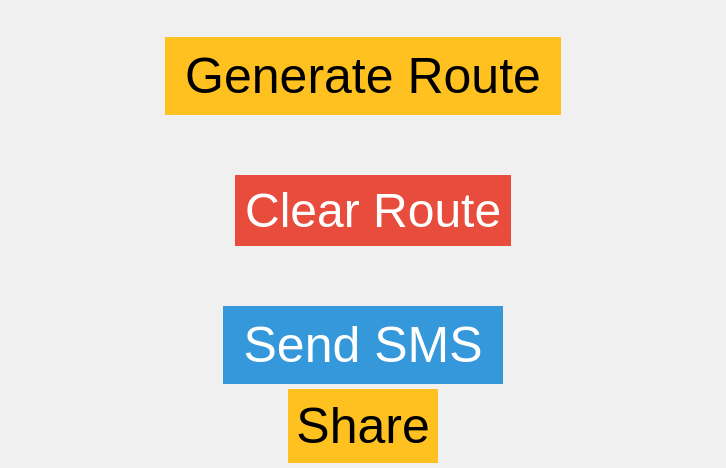
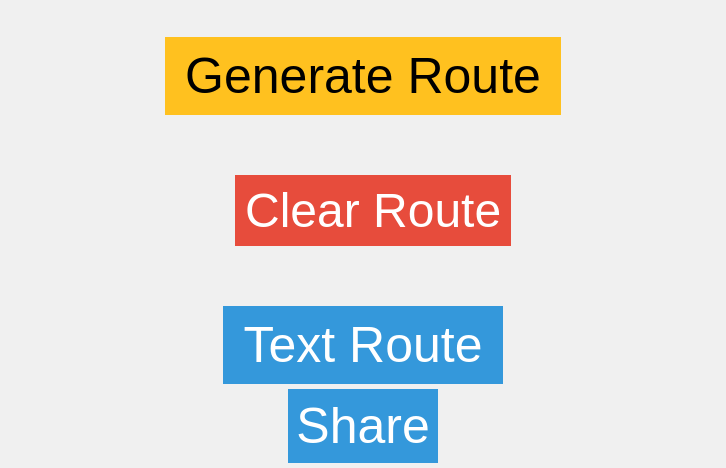
Before and after one commit to nashjar000/Shopping-Route-Generator, a plain HTML site: page index.html in a window 1280 px wide. Shown: the part 699-1167 px from the top of the page, without its empty margins (277-1003 px from the left). Drawn offline with Linux system fonts and the light colour scheme.

Commit message:
changed the buttons

```diff
--- a/index.html
+++ b/index.html
@@ -24,7 +24,7 @@
     <button type="button" id="clearRouteButton">Clear Route</button>
 </div>
 <div id="sendSMSContainer">
-    <button type="button" id="sendSMSButton">Send SMS</button>
+    <button type="button" id="sendSMSButton">Text Route</button>
 </div>
 <div id="shareButtonContainer">
     <button type="button" id="shareButton">Share</button>
--- a/styles/styles.css
+++ b/styles/styles.css
@@ -123,6 +123,11 @@ li {
     background-color: #2980B9;
 }
 
+#shareButton{
+    background-color: #3498DB;
+    color: white;
+}
+
 /* Mobile Devices */
 
 /* Styles for screens up to 480px wide (typical mobile screens) */
```
